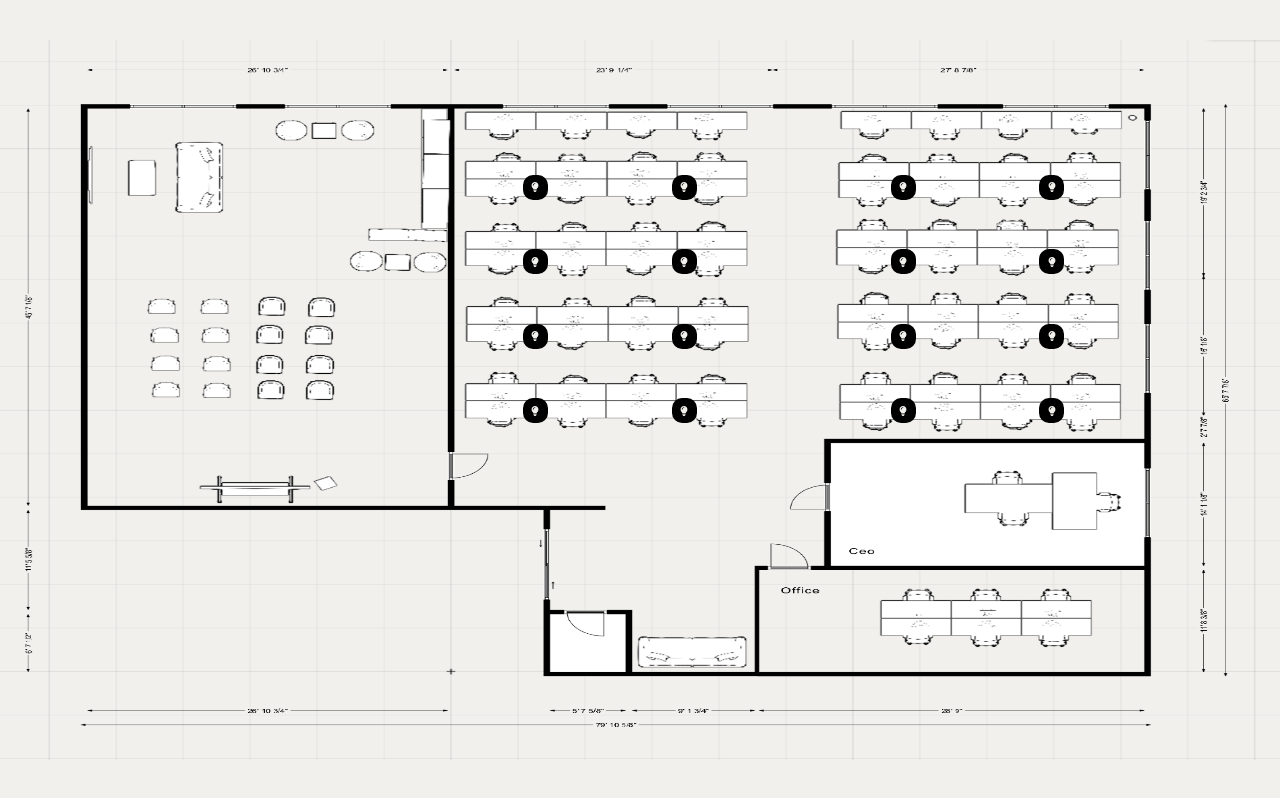
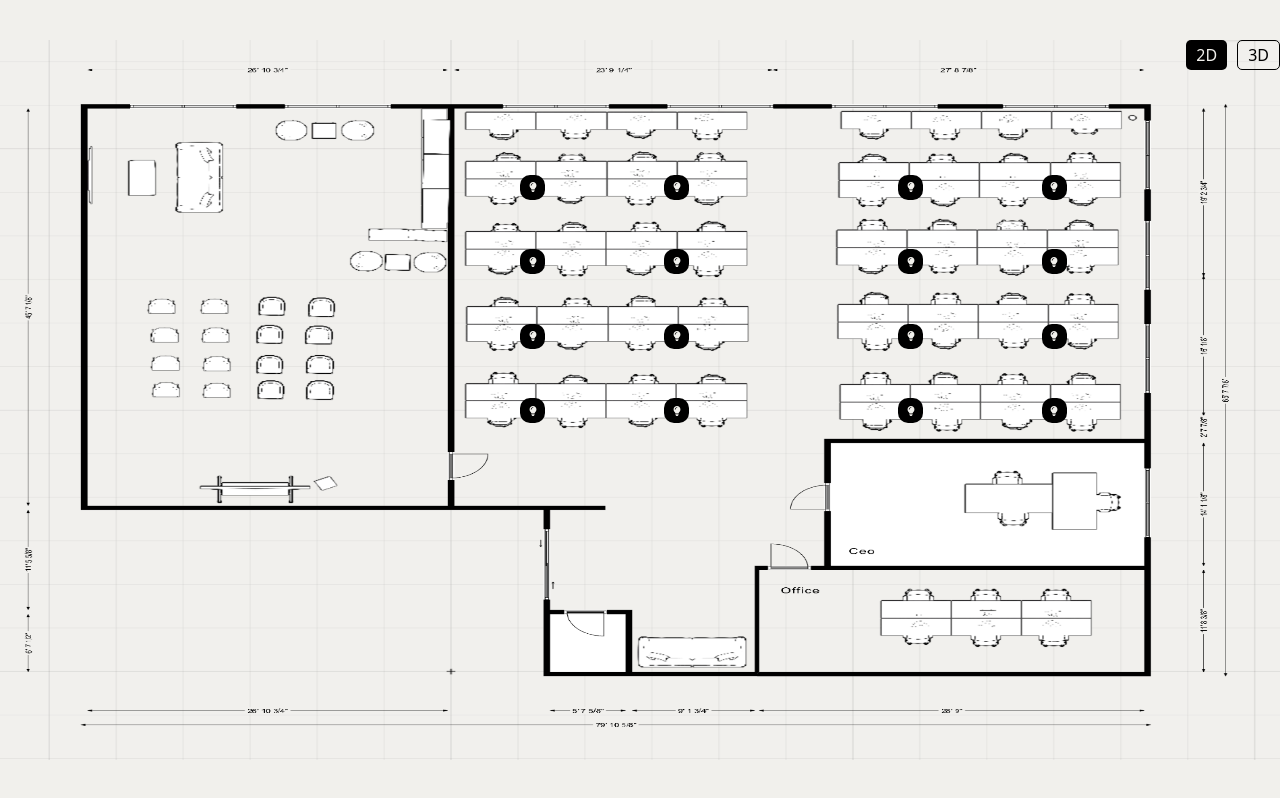
Before and after one commit to hmdlyeva/smartui, a Next.js app: page /dashboard in a window 1280 px wide. Built offline with nearby package versions, Linux system fonts and the light colour scheme.

Commit message:
smart ui dashboard

```diff
--- a/app/dashboard/page.tsx
+++ b/app/dashboard/page.tsx
@@ -9,6 +9,7 @@ const light_btns_right: number = 8;
 const Dashboard = () => {
   const [hoveredButton, setHoveredButton] = useState<number | null>(null);
   const [activeButtons, setActiveButtons] = useState<number[]>([]);
+  const [formatButton, setFormatButton] = useState(false)
   const handleButtonClick = (i: number) => {
     if (activeButtons.includes(i)) {
       setActiveButtons(activeButtons.filter((btn) => btn !== i));
@@ -16,13 +17,20 @@ const Dashboard = () => {
       setActiveButtons([...activeButtons, i]);
     }
   };
+  const formatClick = (f:boolean) => {
+    setFormatButton(f)
+  }
   return (
     <div id={styles["dashboard"]}>
       <div className="container">
         <div className={styles["floor_plan"]}>
-          <img src={"/images/floorplan.png"} alt="floor plan" />
-          <div className={styles["light_btns"]}>
-            <div className={styles["light_btns_sides"]}>
+            <div className={styles["format_btns"]}>
+            <button onClick={()=>formatClick(false)} className={styles[`${!formatButton && "active"}`]}>2D</button>
+            <button onClick={()=>formatClick(true)} className={styles[`${formatButton && "active"}`]}>3D</button>
+            </div>
+          <img src={formatButton ? "/images/floorplan2.png" : "/images/floorplan.png"} alt="floor plan" />
+          <div className={styles["light_btns"]} style={{ left: formatButton ? '40%' : '36%'}}>
+            <div className={`${styles["light_btns_sides"]} ${formatButton && styles["plan2"]}`}>
               {Array.from({ length: light_btns_left }, (_, i) => (
                 <button
                   key={i}
@@ -40,7 +48,7 @@ const Dashboard = () => {
                 </button>
               ))}
             </div>
-            <div className={styles["light_btns_sides"]}>
+            <div className={`${styles["light_btns_sides"]} ${formatButton && styles["plan3"]}`}>
               {Array.from({ length: light_btns_right }, (_, i) => (
                 <button
                   key={i + light_btns_left}
--- a/app/dashboard/style.module.scss
+++ b/app/dashboard/style.module.scss
@@ -6,6 +6,32 @@
   align-items: center;
   .floor_plan {
     position: relative;
+    .format_btns {
+      position: absolute;
+      right: 0;
+      display: flex;
+      gap: 10px;
+      button {
+        border: 1px solid;
+        border-radius: 5px;
+        padding: 2px 10px;
+      }
+      button:hover {
+        background-color: #f0f0f09d;
+        color: #737373;
+        border: 1px solid #737373;
+      }
+      .active {
+        background-color: black;
+        color: #f1f0ec;
+        border: none;
+      }
+      .active:hover{
+        background-color: black;
+        color: #f1f0ec;
+        border: none;
+      }
+    }
     img {
       background-size: contain;
       width: 100%;
@@ -21,7 +47,8 @@
       width: 52%;
       height: 40%;
       display: flex;
-      gap: 70px;
+      gap: 90px;
+
       .light_btns_sides {
         width: 50%;
         display: grid;
@@ -45,9 +72,16 @@
         }
 
         .active {
-          box-shadow: 0 0 10px #e5ff0099,
-            0 0 20px #fbff0099, 0 0 30px #f2ff0099;
+          box-shadow: 0 0 10px #e5ff0099, 0 0 20px #fbff0099, 0 0 30px #f2ff0099;
         }
+      }
+      .plan2{
+        row-gap: 60px;
+      }
+      .plan3{
+        padding-top: 20px;
+        row-gap: 70px;
+
       }
     }
   }
```
Also changed, not shown: public/images/floorplan2.png (added).
